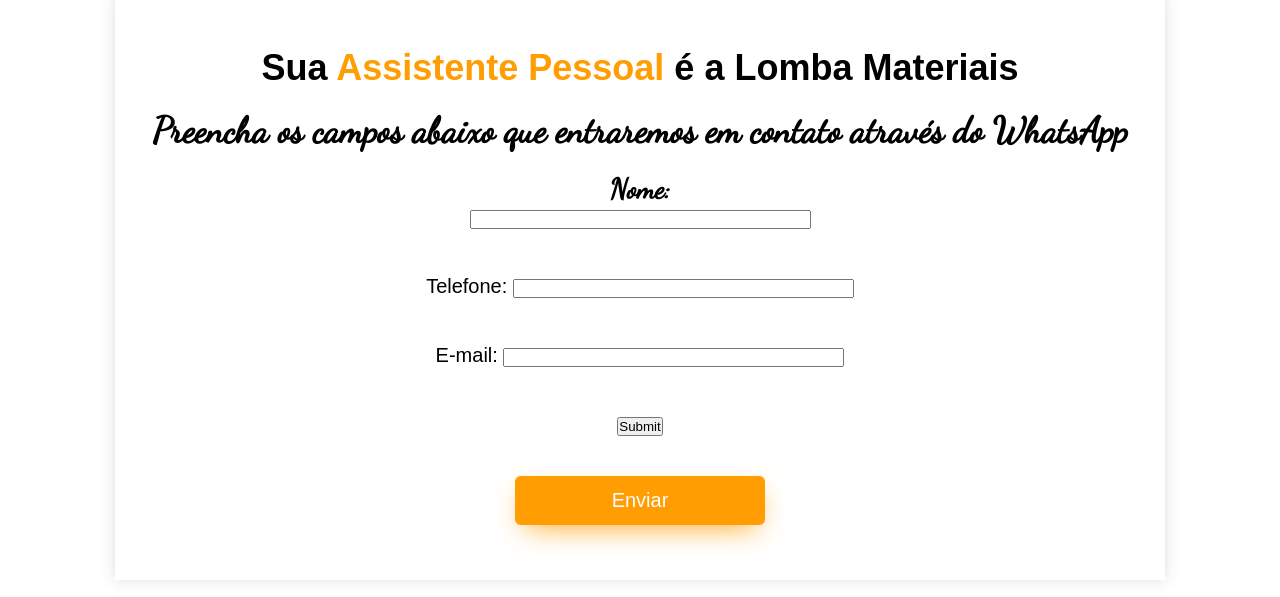
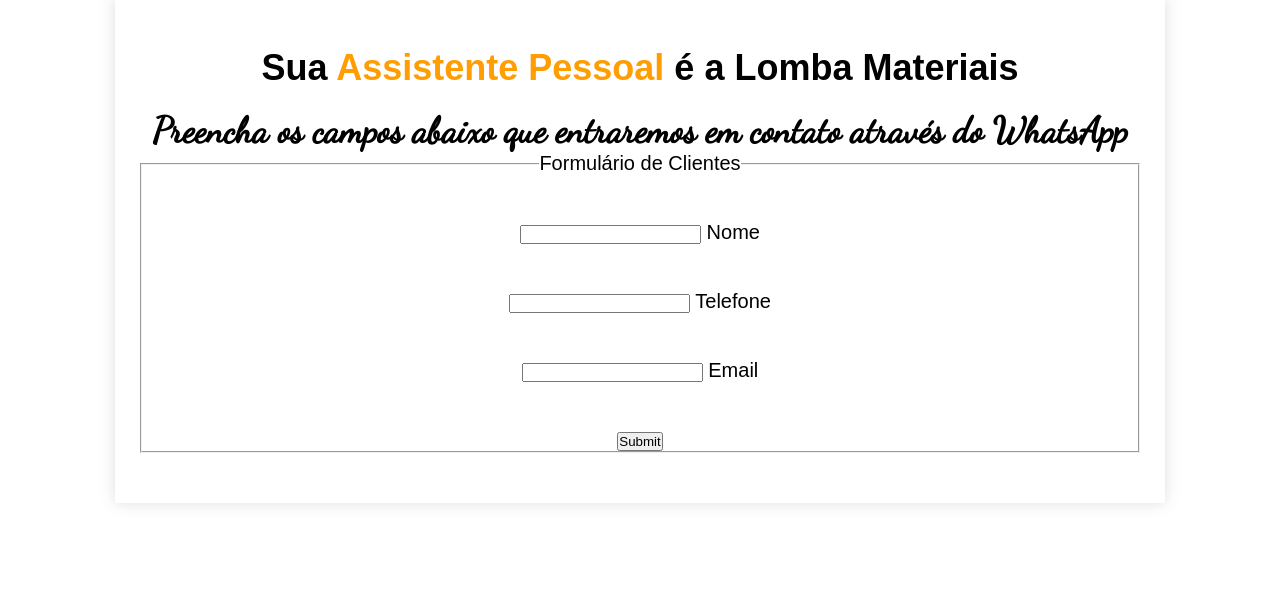
Before and after one commit to bpessanha21/lomba, a plain HTML site: page index.html in a window 1280 px wide. Shown: the part 2937-3534 px from the top of the page. Drawn offline with Linux system fonts and the light colour scheme; a web font is replaced by a local one.

Commit message:
Add files via upload

```diff
--- a/index.html
+++ b/index.html
@@ -10,6 +10,7 @@
     <link rel="preconnect" href="https://fonts.googleapis.com">
     <link rel="preconnect" href="https://fonts.gstatic.com" crossorigin>
     <link href="https://fonts.googleapis.com/css2?family=Dancing+Script&display=swap" rel="stylesheet">
+    <link href="https://fonts.googleapis.com/css2?family=Chivo:wght@400;700&display=swap" rel="stylesheet">
 
 
 </head>
@@ -221,35 +222,34 @@
         <section class="farm-invest w-105" id="contato">
             <h2 class="farm-invest__title">Sua <span>Assistente Pessoal</span> é a Lomba Materiais</h2>
             <h5 class="farm-invest__title">Preencha os campos abaixo que entraremos em contato através do WhatsApp</h5>
-
-
-            <form name="f_form" method="post" action="">
-                <h5 class="rotulo">Nome:</h5>
-                <input class="campo" name="f_nome" size="40" type="name"  maxlength="30" />
-                <br/><br/><br/>
-
-                <label class="rotulo">Telefone:</label>
-                <input class="campo" name="f_tel" size="40" type="tel"/>
-                <br/><br/><br/>
-
-                <label class="rotulo">E-mail:</label>
-                <input class="campo" name="f_eMail" size="40" type="email" maxlength="30"/>
-                <br/><br/><br/>
-
-
-                <input type="submit" name="submit" id="submit">
-
-
+            <div class="box">
+                <form action="">
+                    <fieldset>
+                        <legend>Formulário de Clientes</legend></br></legend>
+                        <br>
+                        <div class="inputBox">
+                            <input type="text nome" name="nome" class="inputUser" required>
+                            <label for="nome" class="labelInput">Nome</label>
+                        </div>
+                        <br><br>
+                        <div class="inputBox">
+                            <input type="tel" name="telefone" id="telefone" class="inputUser" required>
+                            <label for="telefone" class="labelInput">Telefone</label>
+                        </div>
+                        <br><br>
+                        <div class="inputBox">
+                            <input type="text" name="email" id="email" class="inputUser" required>
+                            <label for="email" class="labelInput">Email</label>
+                        </div>
+                        <br>
+                        <br>
+                        <input type="submit" href="#" name="submit" id="submit">
+                    </fieldset>
                 </form>
-
-
-
-              <a href="#" class="btn btn__farm--invest">Enviar</a>
-
+            </div>
         </section>
 
 
-            <div class="footer__bottom">
         <div class="footer__bottom__content w-105">
             <div class="footer__logo">
                         <img src="assets/img/logo_lomba.png" alt="Logo">
@@ -257,12 +257,11 @@
                             © Todos os direitos reservados. Lomba Materiais (RJ 21 9999 9999).
                         </p>
             </div>
-
         </div>
 
-            </div>
         </footer>
     </div>
+
 <script src="assets/js/main.js" type="module"></script>
 
 </body>
```
Also changed, not shown: formulario.html (+1 -1 lines), 1 other file. Lines whose indentation alone changed are shown as unchanged.
